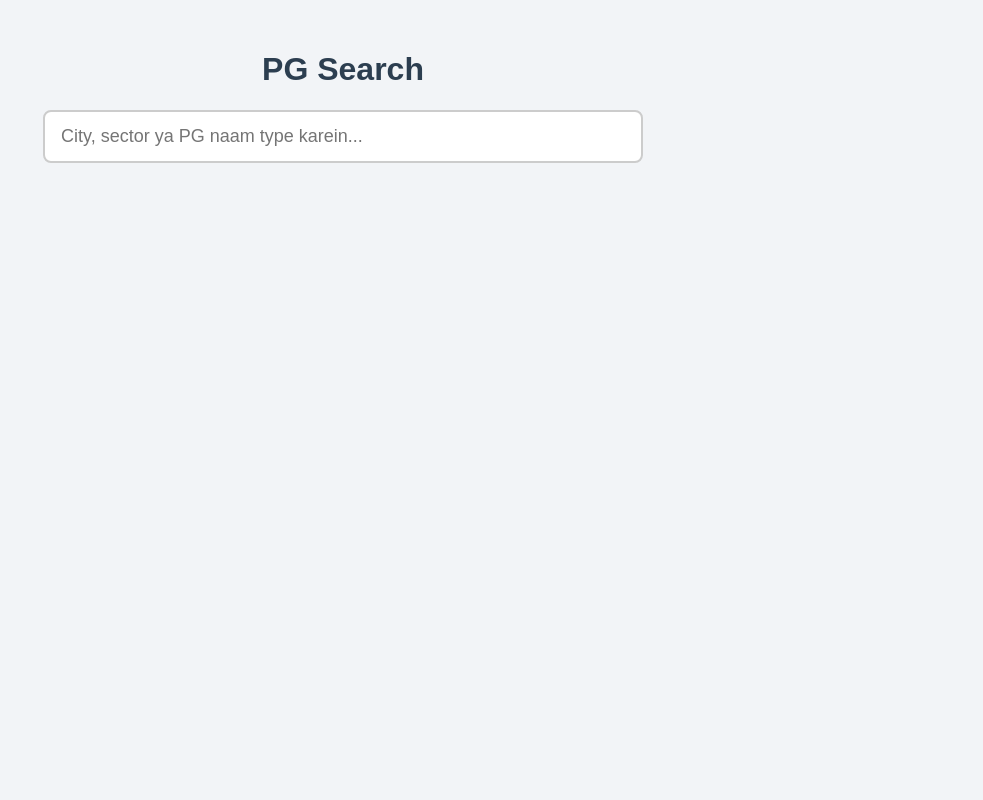
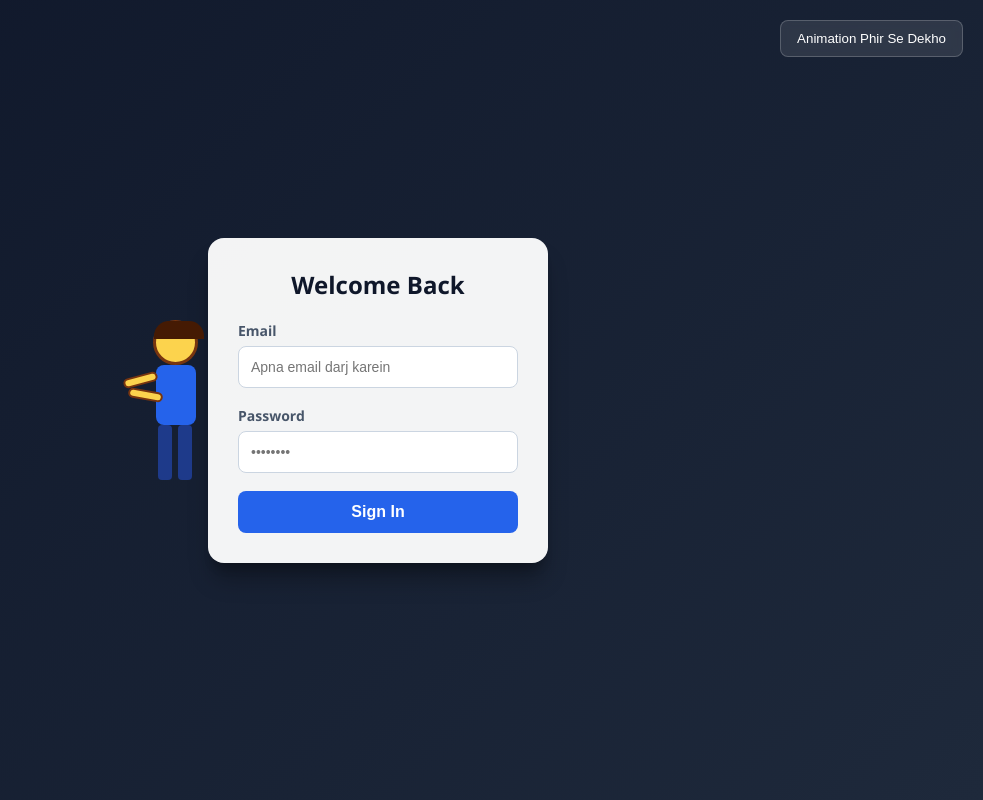
Before and after one commit to pawandevprasad03112010-crypto/MY-FIRST-REPOSITORY, a Flask app: page / in a window 1280 px wide. Shown: the whole page, without its empty margins (297-1280 px from the left). Run offline with Flask 3, Linux system fonts and the light colour scheme.

Commit message:
Update index.html

```diff
--- a/templates/index.html
+++ b/templates/index.html
@@ -1,141 +1,262 @@
 <!DOCTYPE html>
 <html lang="hi">
 <head>
-<meta charset="UTF-8">
-<title>PG Search</title>
-<style>
+  <meta charset="UTF-8">
+  <meta name="viewport" content="width=device-width, initial-scale=1.0">
+  <title>Interactive Pull-In Login Page</title>
+  <style>
+    * {
+      box-sizing: border-box;
+      margin: 0;
+      padding: 0;
+    }
+
     body {
-        font-family: Arial, sans-serif;
-        background: #f2f4f7;
-        margin: 0;
-        padding: 30px;
+      font-family: 'Segoe UI', Tahoma, Geneva, Verdana, sans-serif;
+      background: linear-gradient(135deg, #0f172a 0%, #1e293b 100%);
+      height: 100vh;
+      display: flex;
+      justify-content: center;
+      align-items: center;
+      overflow: hidden;
     }
-    h1 {
-        text-align: center;
-        color: #2c3e50;
+
+    /* Container for the character and card sliding together */
+    .delivery-wrapper {
+      position: absolute;
+      left: 100%; /* Start completely off-screen to the right */
+      display: flex;
+      align-items: center;
+      transition: left 1.8s cubic-bezier(0.25, 1, 0.5, 1);
     }
-    .search-container {
-        max-width: 600px;
-        margin: 0 auto 20px auto;
+
+    /* Active state to move everything to middle */
+    .delivery-wrapper.in-place {
+      left: 50%;
+      transform: translateX(-50%);
     }
-    #searchBox {
-        width: 100%;
-        padding: 14px 16px;
-        font-size: 18px;
-        border: 2px solid #ccc;
-        border-radius: 8px;
-        box-sizing: border-box;
+
+    /* Character Design (CSS Animated Man) */
+    .man-character {
+      position: relative;
+      width: 80px;
+      height: 180px;
+      margin-right: -10px; /* Touching the login box */
+      z-index: 2;
     }
-    #searchBox:focus {
-        outline: none;
-        border-color: #3498db;
+
+    /* Head */
+    .head {
+      width: 45px;
+      height: 45px;
+      background: #fcd34d;
+      border-radius: 50%;
+      position: absolute;
+      top: 10px;
+      left: 15px;
+      border: 3px solid #78350f;
     }
-    .results-box {
-        max-width: 600px;
-        margin: 0 auto;
-        background: #fff;
-        border-radius: 8px;
-        box-shadow: 0 2px 8px rgba(0,0,0,0.1);
-        overflow: hidden;
+
+    .hair {
+      width: 50px;
+      height: 18px;
+      background: #451a03;
+      border-radius: 15px 15px 0 0;
+      position: absolute;
+      top: -2px;
+      left: -2px;
     }
-    .result-line {
-        display: flex;
-        align-items: center;
-        gap: 14px;
-        padding: 12px 16px;
-        border-bottom: 1px solid #eee;
-        text-decoration: none;
-        color: #333;
-        transition: background 0.2s;
+
+    /* Body/Shirt */
+    .torso {
+      width: 40px;
+      height: 60px;
+      background: #2563eb;
+      border-radius: 8px;
+      position: absolute;
+      top: 55px;
+      left: 18px;
     }
-    .result-line:last-child {
-        border-bottom: none;
+
+    /* Arms pushing/pulling position */
+    .arm {
+      width: 35px;
+      height: 10px;
+      background: #fcd34d;
+      position: absolute;
+      top: 65px;
+      border-radius: 5px;
+      border: 2px solid #78350f;
     }
-    .result-line:hover {
-        background: #f0f8ff;
+
+    .arm-left {
+      left: -15px;
+      transform: rotate(-15deg);
     }
-    .thumb {
-        width: 50px;
-        height: 50px;
-        object-fit: cover;
-        border-radius: 6px;
-        flex-shrink: 0;
-        background: #ddd;
+
+    .arm-right {
+      left: -10px;
+      top: 80px;
+      transform: rotate(10deg);
     }
-    .info {
-        display: flex;
-        flex-direction: column;
+
+    /* Legs */
+    .leg {
+      width: 14px;
+      height: 55px;
+      background: #1e3a8a;
+      position: absolute;
+      top: 115px;
+      border-radius: 4px;
     }
-    .word-title {
-        font-size: 18px;
-        font-weight: bold;
+
+    .leg-left { left: 20px; }
+    .leg-right { left: 40px; }
+
+    /* Walking animation while pulling */
+    .delivery-wrapper.moving .leg-left {
+      animation: walk 0.3s infinite alternate;
     }
-    .sub-text {
-        font-size: 14px;
-        color: #777;
+    .delivery-wrapper.moving .leg-right {
+      animation: walk 0.3s infinite alternate-reverse;
     }
-    .no-results {
-        text-align: center;
-        color: #888;
-        padding: 16px;
+
+    @keyframes walk {
+      0% { transform: translateY(0) rotate(-10deg); }
+      100% { transform: translateY(-5px) rotate(15deg); }
     }
-</style>
+
+    /* Login Card UI */
+    .login-card {
+      width: 340px;
+      background: rgba(255, 255, 255, 0.95);
+      padding: 30px;
+      border-radius: 16px;
+      box-shadow: 0 20px 25px -5px rgba(0, 0, 0, 0.3), 0 10px 10px -5px rgba(0, 0, 0, 0.2);
+    }
+
+    .login-card h2 {
+      color: #0f172a;
+      margin-bottom: 20px;
+      text-align: center;
+      font-size: 24px;
+    }
+
+    .input-group {
+      margin-bottom: 18px;
+    }
+
+    .input-group label {
+      display: block;
+      margin-bottom: 6px;
+      color: #475569;
+      font-size: 14px;
+      font-weight: 600;
+    }
+
+    .input-group input {
+      width: 100%;
+      padding: 12px;
+      border: 1px solid #cbd5e1;
+      border-radius: 8px;
+      outline: none;
+      font-size: 14px;
+      transition: border-color 0.2s;
+    }
+
+    .input-group input:focus {
+      border-color: #2563eb;
+    }
+
+    .btn-submit {
+      width: 100%;
+      padding: 12px;
+      background: #2563eb;
+      color: white;
+      border: none;
+      border-radius: 8px;
+      font-size: 16px;
+      font-weight: bold;
+      cursor: pointer;
+      transition: background 0.2s;
+    }
+
+    .btn-submit:hover {
+      background: #1d4ed8;
+    }
+
+    /* Re-trigger Button at top right */
+    .replay-btn {
+      position: absolute;
+      top: 20px;
+      right: 20px;
+      padding: 10px 16px;
+      background: rgba(255, 255, 255, 0.1);
+      color: #fff;
+      border: 1px solid rgba(255, 255, 255, 0.2);
+      border-radius: 8px;
+      cursor: pointer;
+      backdrop-filter: blur(5px);
+    }
+
+    .replay-btn:hover {
+      background: rgba(255, 255, 255, 0.2);
+    }
+  </style>
 </head>
 <body>
 
-<h1>PG Search</h1>
+  <button class="replay-btn" onclick="bringLoginCard()">Animation Phir Se Dekho</button>
 
-<div class="search-container">
-    <input type="text" id="searchBox" placeholder="City, sector ya PG naam type karein..." autocomplete="off">
-</div>
+  <div class="delivery-wrapper" id="deliveryWrapper">
+    <!-- CSS Animated Man -->
+    <div class="man-character">
+      <div class="head"><div class="hair"></div></div>
+      <div class="torso"></div>
+      <div class="arm arm-left"></div>
+      <div class="arm arm-right"></div>
+      <div class="leg leg-left"></div>
+      <div class="leg leg-right"></div>
+    </div>
 
-<div class="results-box" id="resultsBox">
-    <!-- Yahan JS results daalega -->
-</div>
+    <!-- Login Box -->
+    <div class="login-card">
+      <h2>Welcome Back</h2>
+      <form onsubmit="event.preventDefault(); alert('Login Attempted!');">
+        <div class="input-group">
+          <label for="email">Email</label>
+          <input type="email" id="email" placeholder="Apna email darj karein" required>
+        </div>
+        <div class="input-group">
+          <label for="password">Password</label>
+          <input type="password" id="password" placeholder="••••••••" required>
+        </div>
+        <button type="submit" class="btn-submit">Sign In</button>
+      </form>
+    </div>
+  </div>
 
-<script>
-const searchBox = document.getElementById("searchBox");
-const resultsBox = document.getElementById("resultsBox");
-const placeholderImg = "https://via.placeholder.com/50?text=No+Img";
+  <script>
+    function bringLoginCard() {
+      const wrapper = document.getElementById('deliveryWrapper');
 
-searchBox.addEventListener("input", function () {
-    const query = searchBox.value.trim();
+      // Reset position to right side
+      wrapper.classList.remove('in-place', 'moving');
 
-    if (query === "") {
-        resultsBox.innerHTML = "";
-        return;
+      // Small delay then trigger animation
+      setTimeout(() => {
+        wrapper.classList.add('moving');
+        wrapper.classList.add('in-place');
+
+        // Stop leg animation when reached center
+        setTimeout(() => {
+          wrapper.classList.remove('moving');
+        }, 1800);
+      }, 100);
     }
 
-    fetch("/api/search?q=" + encodeURIComponent(query))
-        .then(response => response.json())
-        .then(data => {
-            resultsBox.innerHTML = "";
-
-            if (data.length === 0) {
-                resultsBox.innerHTML = '<div class="no-results">Koi match nahi mila</div>';
-                return;
-            }
-
-            data.forEach(item => {
-                const line = document.createElement("a");
-                line.className = "result-line";
-                line.href = "/word/" + item.id;
-
-                const imgSrc = item.image_url && item.image_url.trim() !== "" ? item.image_url : placeholderImg;
-
-                line.innerHTML = `
-                    <img class="thumb" src="${imgSrc}" alt="${item.name}">
-                    <div class="info">
-                        <span class="word-title">${item.name}</span>
-                        <span class="sub-text">${item.location}</span>
-                    </div>
-                `;
-
-                resultsBox.appendChild(line);
-            });
-        });
-});
-</script>
-
+    // Page load hone par animation run karein
+    window.addEventListener('DOMContentLoaded', bringLoginCard);
+  </script>
 </body>
 </html>
```
